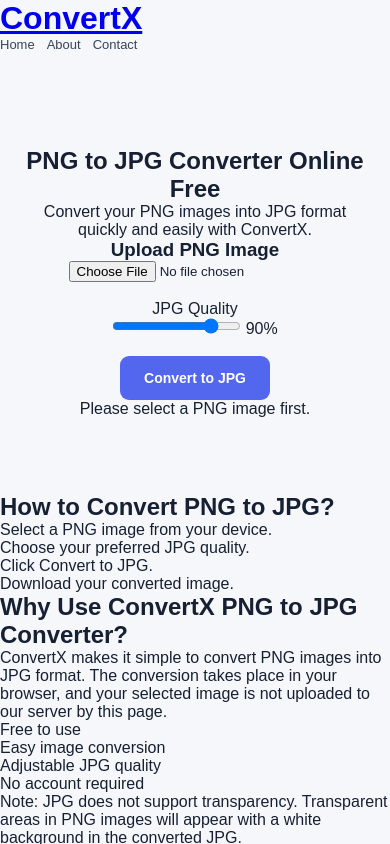
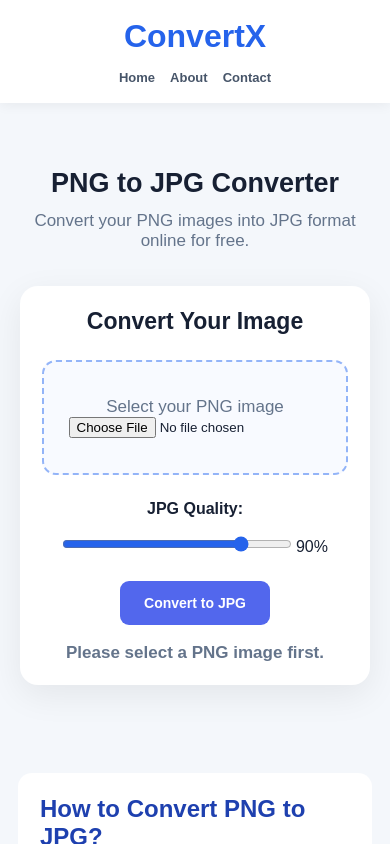
Before and after one commit to parveenrathee99i-cmyk/ConvertX, a plain HTML site: page png-to-jpg.html in a window 390 px wide. Both pictures are taken after a click on the button "Convert to JPG". Shown: the top 844 px of the page. Drawn offline with Linux system fonts and the light colour scheme.

Commit message:
Update png-to-jpg.html

```diff
--- a/png-to-jpg.html
+++ b/png-to-jpg.html
@@ -6,11 +6,199 @@
 <meta name="viewport" content="width=device-width, initial-scale=1.0">
 
 <title>PNG to JPG Converter Online Free | ConvertX</title>
-  <meta name="description" content="Convert PNG images to JPG online for free with ConvertX. Upload your PNG image and download a JPG file quickly and easily.">
+<meta name="description" content="Convert PNG images to JPG online for free with ConvertX.">
 <meta name="robots" content="index, follow">
 <link rel="canonical" href="https://parveenrathee99i-cmyk.github.io/ConvertX/png-to-jpg.html">
 
 <link rel="stylesheet" href="style.css">
+
+<style>
+* {
+  box-sizing: border-box;
+}
+
+body {
+  margin: 0;
+  font-family: Arial, sans-serif;
+  background: #f4f7fb;
+  color: #172033;
+}
+
+header {
+  background: #ffffff;
+  padding: 18px 7%;
+  display: flex;
+  justify-content: space-between;
+  align-items: center;
+  box-shadow: 0 2px 12px rgba(0,0,0,0.06);
+}
+
+header h1 {
+  margin: 0;
+  color: #2563eb;
+}
+
+header a {
+  text-decoration: none;
+  color: inherit;
+}
+
+nav {
+  display: flex;
+  gap: 22px;
+}
+
+nav a {
+  color: #475569;
+  font-weight: 600;
+}
+
+.hero {
+  text-align: center;
+  padding: 65px 20px 35px;
+}
+
+.hero h2 {
+  font-size: 36px;
+  margin-bottom: 12px;
+}
+
+.hero p {
+  color: #64748b;
+  font-size: 17px;
+}
+
+.converter-box {
+  max-width: 650px;
+  margin: 35px auto;
+  background: #ffffff;
+  padding: 35px;
+  border-radius: 18px;
+  box-shadow: 0 10px 35px rgba(0,0,0,0.07);
+}
+
+.converter-box h3 {
+  font-size: 23px;
+  margin-top: 0;
+}
+
+.upload-area {
+  border: 2px dashed #93b4f8;
+  background: #f8faff;
+  padding: 35px 15px;
+  border-radius: 14px;
+  margin: 25px 0;
+}
+
+.upload-area input {
+  max-width: 100%;
+}
+
+.quality-area {
+  margin: 25px 0;
+}
+
+.quality-area input {
+  width: 75%;
+  accent-color: #2563eb;
+}
+
+button {
+  background: #2563eb;
+  color: white;
+  border: none;
+  padding: 15px 30px;
+  border-radius: 9px;
+  font-size: 16px;
+  font-weight: bold;
+  cursor: pointer;
+}
+
+button:hover {
+  background: #1d4ed8;
+}
+
+button:disabled {
+  opacity: 0.6;
+  cursor: not-allowed;
+}
+
+#status {
+  margin-top: 18px;
+  font-weight: 600;
+}
+
+#preview img {
+  border-radius: 10px;
+  margin-top: 20px;
+}
+
+#preview a {
+  display: inline-block;
+  margin-top: 18px;
+  padding: 12px 22px;
+  background: #16a34a;
+  color: white;
+  text-decoration: none;
+  border-radius: 8px;
+  font-weight: bold;
+}
+
+.content-section {
+  max-width: 850px;
+  margin: 25px auto;
+  padding: 30px;
+  background: white;
+  border-radius: 14px;
+}
+
+.content-section h2 {
+  color: #1e40af;
+}
+
+.content-section p,
+.content-section li {
+  color: #475569;
+  line-height: 1.8;
+}
+
+footer {
+  text-align: center;
+  padding: 30px 15px;
+  margin-top: 50px;
+  background: #172554;
+  color: white;
+}
+
+footer a {
+  color: #bfdbfe;
+  text-decoration: none;
+}
+
+@media(max-width:600px) {
+  header {
+    flex-direction: column;
+    gap: 15px;
+  }
+
+  nav {
+    gap: 15px;
+  }
+
+  .hero h2 {
+    font-size: 27px;
+  }
+
+  .converter-box {
+    padding: 22px;
+  }
+
+  .content-section {
+    margin: 18px;
+    padding: 22px;
+  }
+}
+</style>
 </head>
 
 <body>
@@ -25,33 +213,34 @@
 </header>
 
 <main>
+
 <section class="hero">
-    <h2>PNG to JPG Converter Online Free</h2>
-    <p>Convert your PNG images into JPG format quickly and easily with ConvertX.</p>
+  <h2>PNG to JPG Converter</h2>
+  <p>Convert your PNG images into JPG format online for free.</p>
 
   <div class="converter-box">
-      <h3>Upload PNG Image</h3>
+    <h3>Convert Your Image</h3>
 
+    <div class="upload-area">
+      <p>Select your PNG image</p>
       <input type="file" id="pngInput" accept="image/png">
+    </div>
 
+    <div class="quality-area">
+      <label for="quality"><strong>JPG Quality:</strong></label>
       <br><br>
-
-      <label for="quality">JPG Quality</label>
-      <br>
       <input type="range" id="quality" min="50" max="100" value="90">
       <span id="qualityValue">90%</span>
-
-      <br><br>
+    </div>
 
     <button id="convertBtn">Convert to JPG</button>
 
     <p id="status" aria-live="polite"></p>
-
     <div id="preview"></div>
   </div>
 </section>
 
-  <section>
+<section class="content-section">
   <h2>How to Convert PNG to JPG?</h2>
   <ol>
     <li>Select a PNG image from your device.</li>
@@ -61,30 +250,31 @@
   </ol>
 </section>
 
-  <section>
-    <h2>Why Use ConvertX PNG to JPG Converter?</h2>
-    <p>ConvertX makes it simple to convert PNG images into JPG format. The conversion takes place in your browser, and your selected image is not uploaded to our server by this page.</p>
+<section class="content-section">
+  <h2>Why Use ConvertX?</h2>
+  <p>ConvertX makes it simple to convert PNG images into JPG format. Conversion happens directly in your browser.</p>
   <ul>
     <li>Free to use</li>
     <li>Easy image conversion</li>
     <li>Adjustable JPG quality</li>
     <li>No account required</li>
   </ul>
-    <p>Note: JPG does not support transparency. Transparent areas in PNG images will appear with a white background in the converted JPG.</p>
+  <p>Note: JPG does not support transparency. Transparent areas become white in the converted image.</p>
 </section>
 
-  <section>
+<section class="content-section">
   <h2>Frequently Asked Questions</h2>
 
   <h3>Is PNG to JPG conversion free?</h3>
   <p>Yes, you can use this converter for free.</p>
 
   <h3>Will transparency be preserved?</h3>
-    <p>No. JPG does not support transparent backgrounds, so transparent areas become white.</p>
+  <p>No. Transparent areas become white in JPG format.</p>
 
   <h3>Are my images uploaded?</h3>
-    <p>No. This page converts your selected image directly in your browser.</p>
+  <p>No. This page converts your image directly in your browser.</p>
 </section>
+
 </main>
 
 <footer>
@@ -140,11 +330,8 @@ convertBtn.addEventListener("click", function () {
         canvas.height = img.naturalHeight;
 
         const ctx = canvas.getContext("2d");
-
-        // JPG does not support transparency, so use a white background.
         ctx.fillStyle = "#ffffff";
         ctx.fillRect(0, 0, canvas.width, canvas.height);
-
         ctx.drawImage(img, 0, 0);
 
         const jpgData = canvas.toDataURL(
@@ -156,19 +343,16 @@ convertBtn.addEventListener("click", function () {
         imagePreview.src = jpgData;
         imagePreview.alt = "Converted JPG preview";
         imagePreview.style.maxWidth = "100%";
-        imagePreview.style.marginTop = "15px";
 
         const downloadLink = document.createElement("a");
         downloadLink.href = jpgData;
         downloadLink.download = "ConvertX-image.jpg";
         downloadLink.textContent = "Download JPG";
-        downloadLink.style.display = "block";
-        downloadLink.style.marginTop = "15px";
 
         preview.appendChild(imagePreview);
         preview.appendChild(downloadLink);
 
-        status.textContent = "Success! Your image is ready to download.";
+        status.textContent = "Success! Your image is ready.";
       } catch (error) {
         status.textContent = "Conversion failed. Please try another image.";
       } finally {
@@ -177,7 +361,7 @@ convertBtn.addEventListener("click", function () {
     };
 
     img.onerror = function () {
-      status.textContent = "Could not read this image. Please try another PNG.";
+      status.textContent = "Could not read this image.";
       convertBtn.disabled = false;
     };
 
```
Lines whose indentation alone changed are shown as unchanged.
